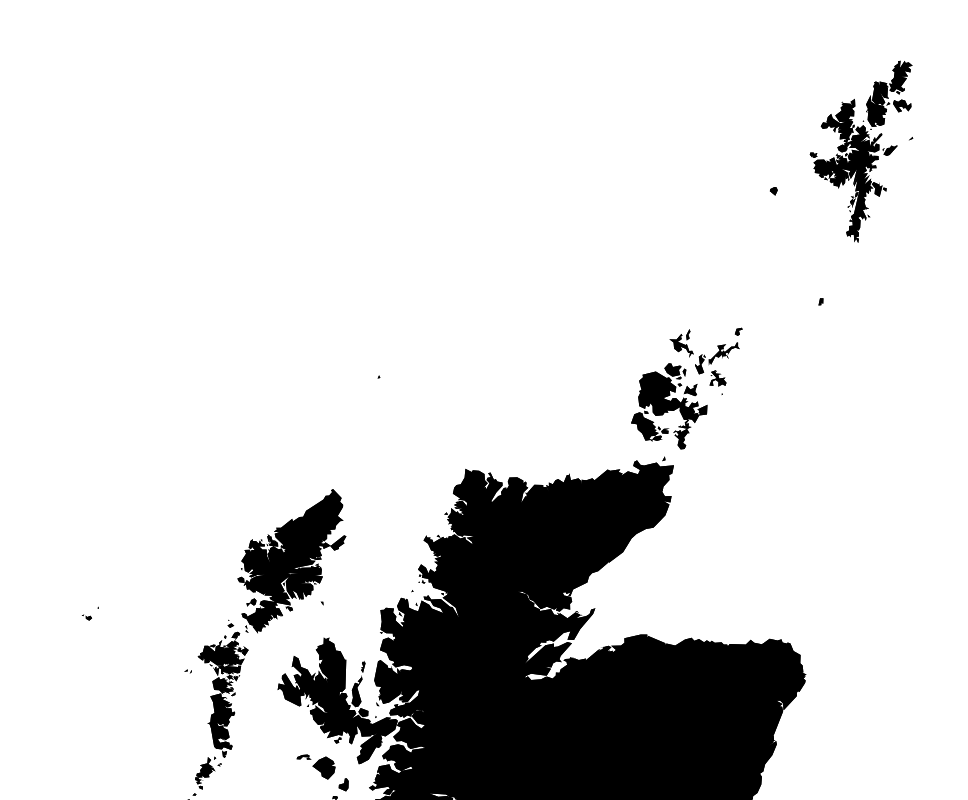
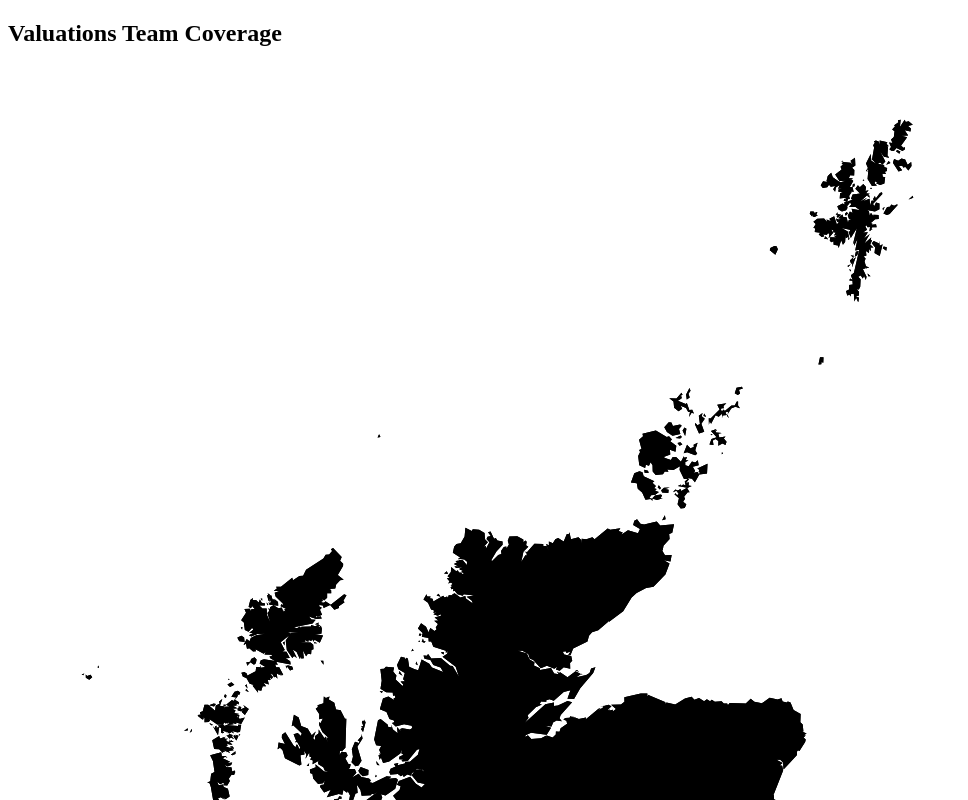
Before and after one commit to CharlieCoughlin1/LSH_Catchment_Map, a Next.js app: page / in a window 1280 px wide. Shown: the top 800 px of the page, without its empty margins (0-968 px from the left). Built offline with nearby package versions, Linux system fonts and the light colour scheme.

Commit message:
Add valuations coverage title and frame

```diff
--- a/app/page.tsx
+++ b/app/page.tsx
@@ -106,9 +106,13 @@ export default function Home() {
     <main className="catchment-shell" onClick={handlePageClick}>
       <section
         className="map-experience"
-        aria-label="LSH regional catchment map"
+        aria-labelledby="map-page-title"
       >
-        <div className="map-stage">
+        <h1 className="map-title" id="map-page-title">
+          Valuations Team Coverage
+        </h1>
+        <div className="map-frame">
+          <div className="map-stage">
           <svg
             className="catchment-map"
             viewBox={mapViewBox}
@@ -258,6 +262,7 @@ export default function Home() {
               </div>
             </aside>
           ) : null}
+          </div>
         </div>
       </section>
     </main>
```
